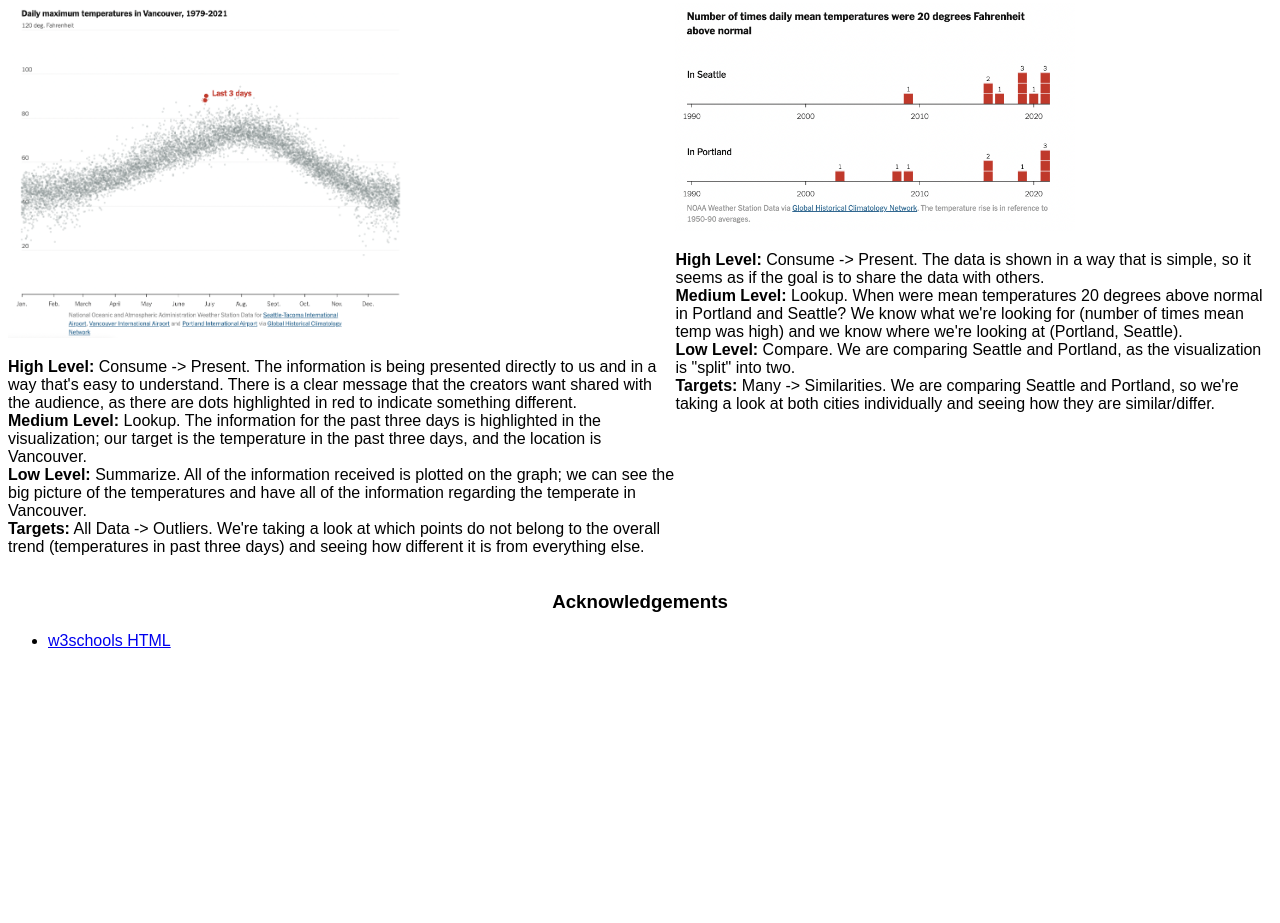
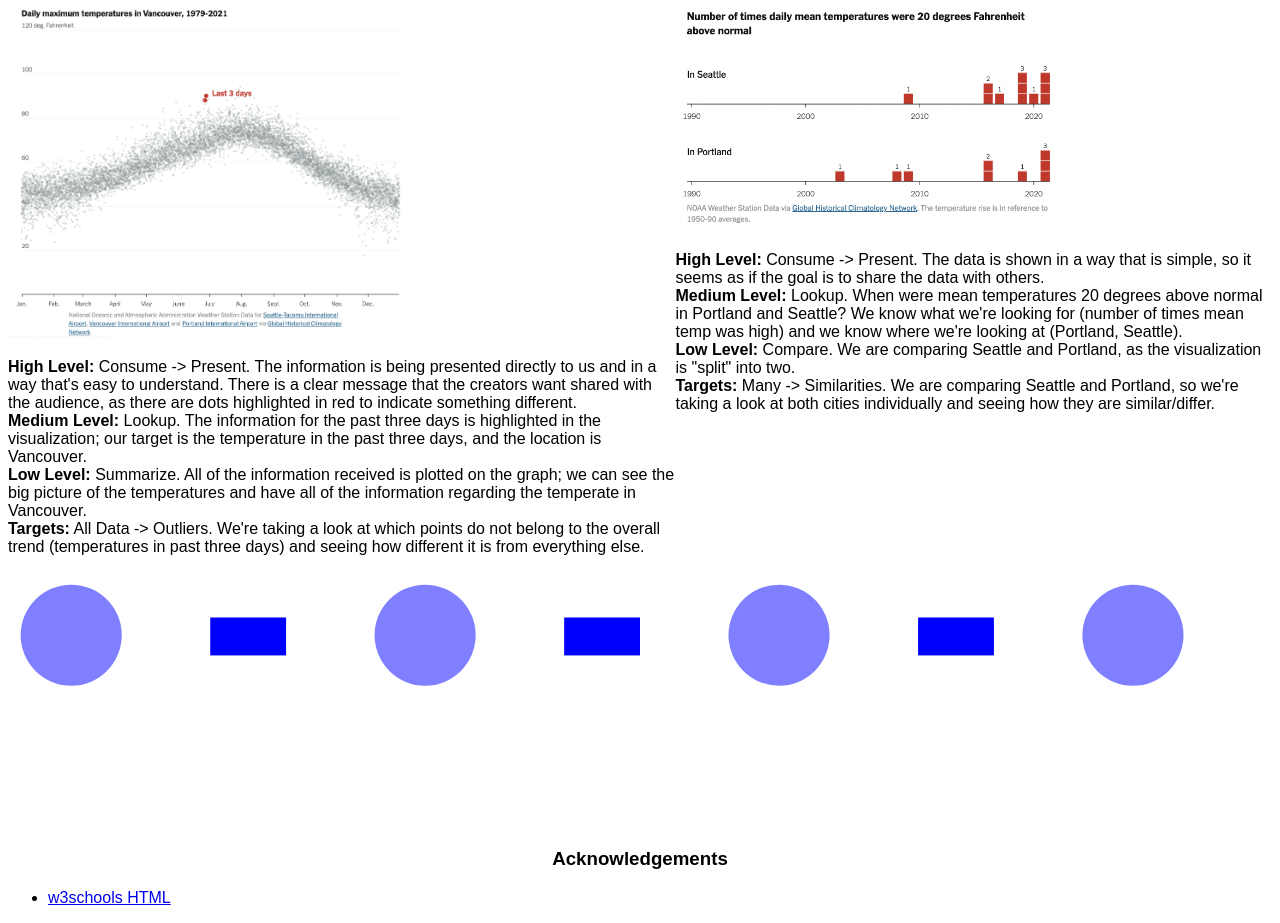
Before and after one commit to DS4200-S23-Class/hw-02-daniel-and-vanessa, a plain HTML site: page index.html in a window 1280 px wide. Shown: the part 883-1806 px from the top of the page. Before the commit the page ends 1549 px from the top, so only its background shows below. Drawn offline with Linux system fonts and the light colour scheme.

Commit message:
Rough draft for part 3: decoration

```diff
--- a/index.html
+++ b/index.html
@@ -132,7 +132,19 @@
         </div>
 
     </div>
+
     <!-- Part Three: Decoration -->
+    <div id="decoration">
+        <svg viewBox="0 0 500 100" width="100%">
+            <circle cx="25" cy="25" r="20" fill="blue" fill-opacity="0.5" />
+            <rect x="80" y="18" width="30" height="15" fill="blue" />
+            <circle cx="165" cy="25" r="20" fill="blue" fill-opacity="0.5" />
+            <rect x="220" y="18" width="30" height="15" fill="blue" />
+            <circle cx="305" cy="25" r="20" fill="blue" fill-opacity="0.5" />
+            <rect x="360" y="18" width="30" height="15" fill="blue" />
+            <circle cx="445" cy="25" r="20" fill="blue" fill-opacity="0.5" />
+        </svg>
+    </div>
 
     <!-- Acknowledgements -->
     <h3>Acknowledgements</h3>
```
Also changed, not shown: 1 other file.
